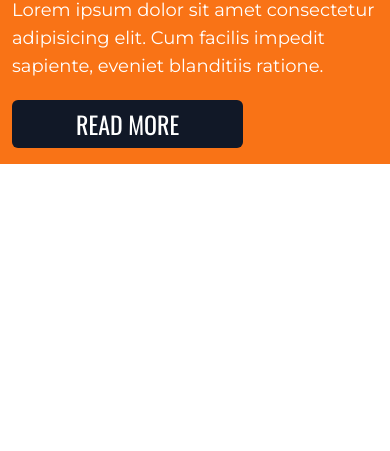
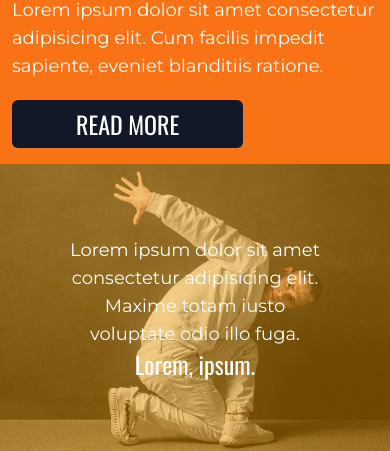
Before and after one commit to TanbhirAhmad/best-dance, a website built with Vite: page index.html in a window 390 px wide. Shown: the part 1732-2183 px from the top of the page. Before the commit the page ends 1896 px from the top, so only its background shows below. Built offline with nearby package versions, Linux system fonts and the light colour scheme.

Commit message:
review section fully responsive

```diff
--- a/index.html
+++ b/index.html
@@ -55,6 +55,7 @@
                 </div>
             </div>
         </section>
+
         <!-- this is best dance section -->
         <section class="bg-orange-500">
             <div class="container
@@ -86,6 +87,25 @@
                 </div>
             </div>
         </section>
+
+        <!-- this is review section -->
+        <section class="bg-review bg-cover bg-no-repeat">
+            <div class="bg-[#ffa5006e] w-full flex items-center justify-center min-h-[287px]
+            sm:min-h-[520px]
+            md:min-h-[692px]
+            lg:min-h-[865px]
+
+            ">
+                <div class="w-2/3 text-center">
+                    <p class="font-Montserrat font-normal text-lg sm:text-3xl">Lorem ipsum dolor sit amet consectetur adipisicing elit. Maxime totam iusto voluptate odio illo fuga.</p>
+                    <h1 class="text-2xl sm:text-6xl">Lorem, ipsum.</h1>
+                </div>
+            </div>
+        </section>
+
+
+        <!-- test test test -->
+
     </main>
 </body>
 </html>
--- a/tailwind.config.js
+++ b/tailwind.config.js
@@ -12,6 +12,7 @@ module.exports = {
       },
       backgroundImage: {
         'bg-banner': "url('/images/bg-banner.jpg')",
+        'review': "url('/images/review-image.jpg')",
       }
     },
   },
```
Also changed, not shown: images/review-image.jpg (added), images/shape.jpg (added).
